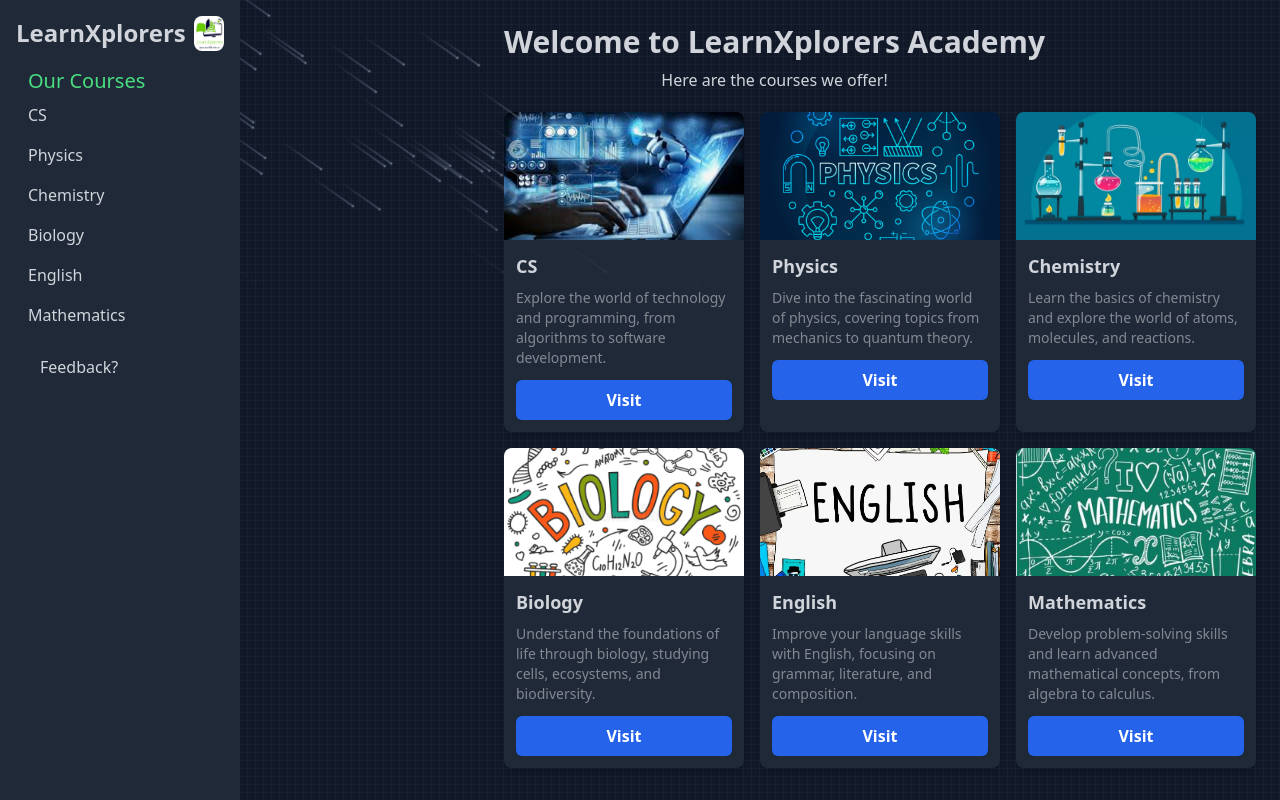
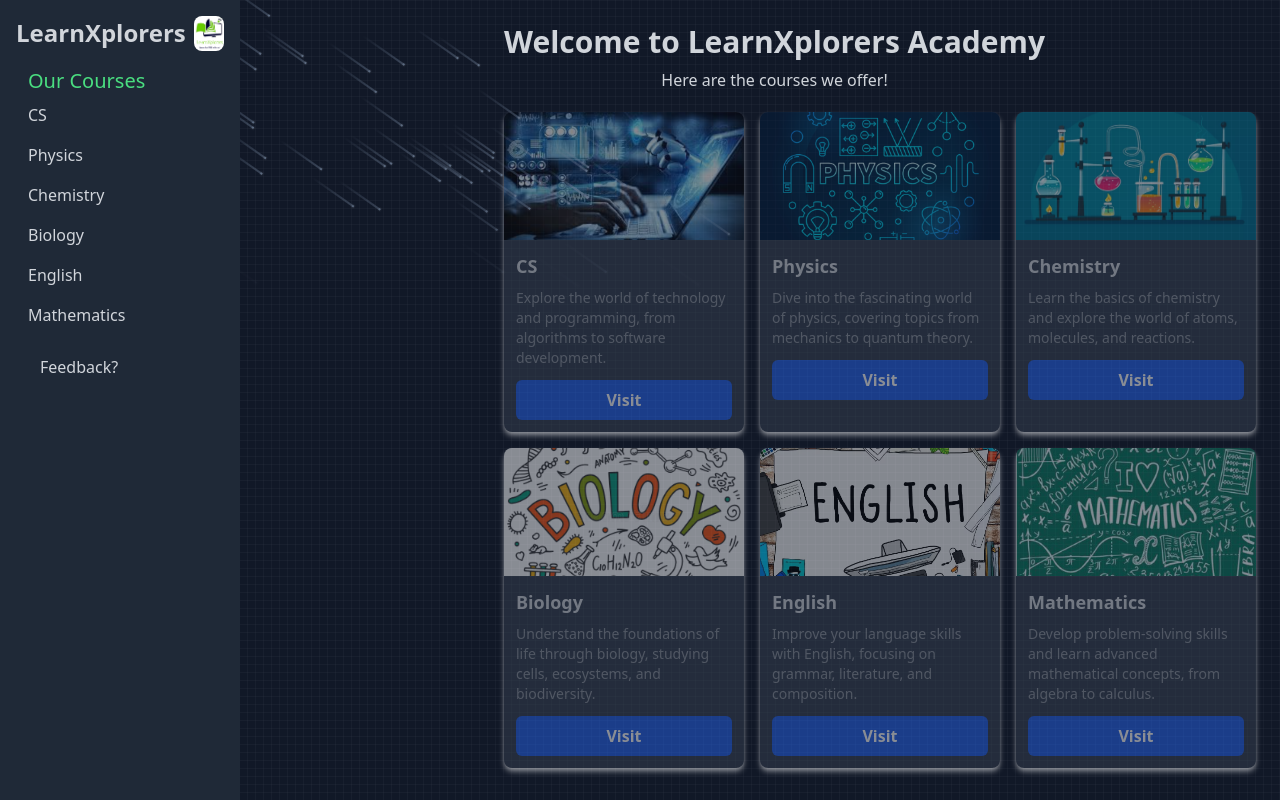
Before and after one commit to ahmeddkhann/Learn-Xplorers-Academy, a Next.js app: page /dashboard in a window 1280 px wide. Built offline with nearby package versions, Linux system fonts and the light colour scheme.

Commit message:
dashboard cards section ui changed

```diff
--- a/src/app/dashboard/page.js
+++ b/src/app/dashboard/page.js
@@ -94,7 +94,8 @@ const DashboardPage = () => {
           {courses.map((course) => (
             <div
               key={course.id}
-              className="bg-gray-800 rounded-lg shadow-md overflow-hidden transition-transform duration-300 hover:scale-105 hover:shadow-lg"
+              className="bg-gray-700 rounded-lg shadow-md shadow-white opacity-50 hover:opacity-100 hover:bg-gray-900 hover:shadow-white hover:shadow-2xl
+               overflow-hidden transition-transform duration-300 hover:scale-105"
             >
               <Image
                 src={course.image}
```
